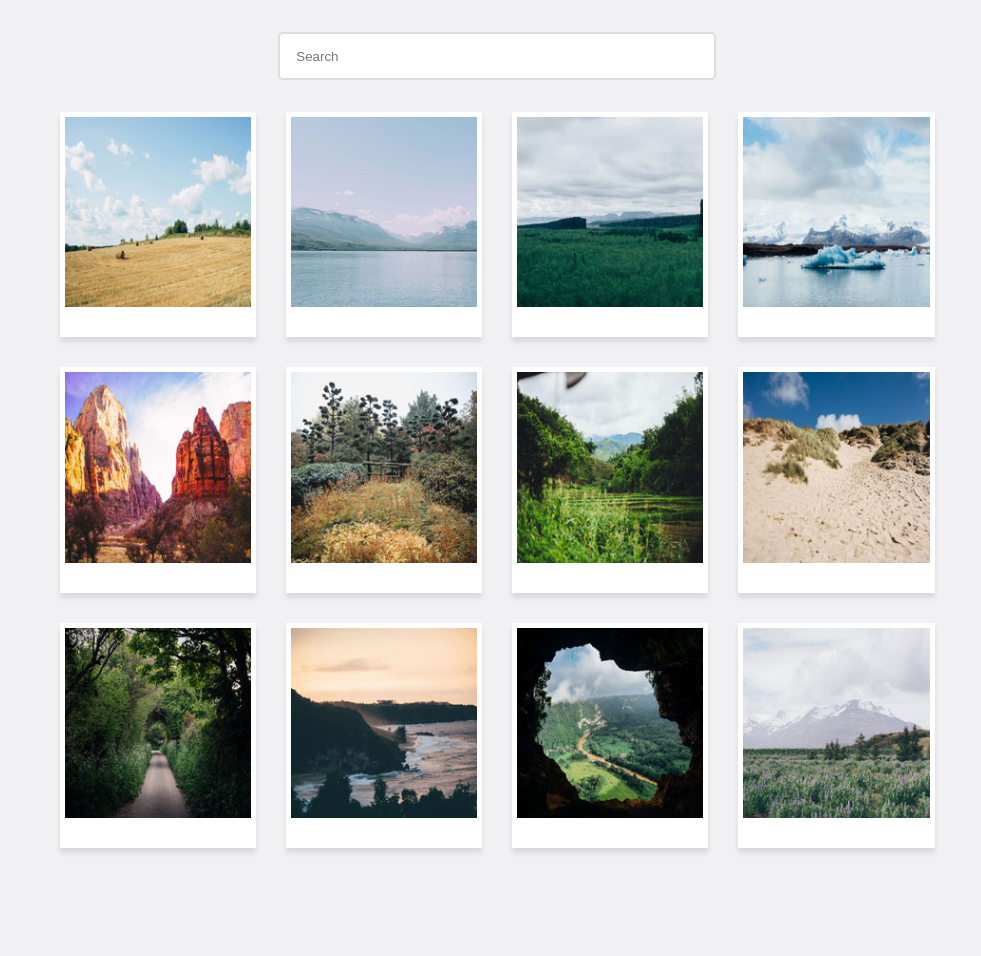
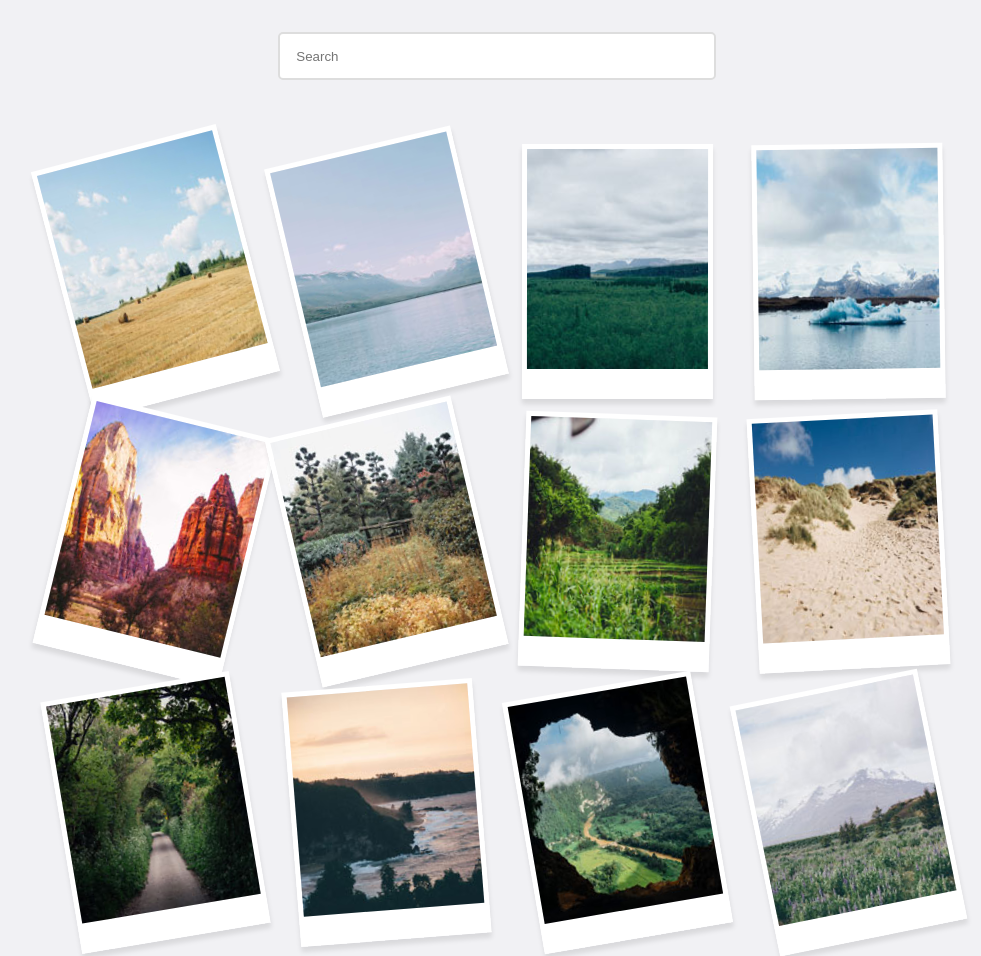
Before and after one commit to nannis91/treehouse-project-5, a plain HTML site: page index.html in a window 1280 px wide. Shown: the whole page, without its empty margins (143-1124 px from the left). Before the commit the page ends 880 px from the top, so only its background shows below. Drawn offline with Linux system fonts and the light colour scheme.

Commit message:
Add fuction to rotate photos

```diff
--- a/css/styles.css
+++ b/css/styles.css
@@ -1,3 +1,5 @@
+--rotation-angle: 0deg;
+
 * {
   box-sizing: border-box;
 }
@@ -27,14 +29,14 @@ main {
 .search {
   display: flex;
   justify-content: center;
-  margin-bottom: 2rem;
+  margin-bottom: 4rem;
 }
 
 .gallery {
   display: grid;
   grid-template-columns: repeat(auto-fill, minmax(min(100%, 20ch), 1fr));
   grid-auto-rows: auto;
-  gap: 30px;
+  gap: 50px;
 }
 
 .gallery img {
@@ -43,13 +45,18 @@ main {
   object-fit: cover;
   border: solid white;
   border-width: 5px 5px 30px 5px;
+  z-index: 0;
+  position: relative;
   box-shadow: 0px 5px 5px 0px rgba(0,0,0,0.1);
+  transform: rotate(var(--rotation-angle));
   transition: transform .3s ease-in-out,
-              box-shadow .3s ease-in-out;
+              box-shadow .3s ease-in-out,
+              z-index .3s ease-in-out;
 }
 
 .gallery img:hover {
-  transform: scale(1.2);
-  box-shadow: 0px 5px 26px 16px rgba(0,0,0,0.1);
-
+transform: rotate(0deg) scale(1.4);
+box-shadow: 0px 5px 26px 16px rgba(0,0,0,0.1);
+z-index: 1;
+position: relative;
 }
--- a/index.html
+++ b/index.html
@@ -15,7 +15,7 @@
 
     <div class="gallery">
         <a href="img/01.jpg" data-caption="I love hay bales. Took this snap on a drive through the countryside past some straw fields.">
-            <img src="img/thumbnails/01.jpg" alt="Hay Bales">
+            <img class="rotate" src="img/thumbnails/01.jpg" alt="Hay Bales">
         </a>
 
         <a href="img/02.jpg" data-caption="The lake was so calm today. We had a great view of the snow on the mountains from here.">
--- a/js/app.js
+++ b/js/app.js
@@ -1,5 +1,6 @@
 // Initialize baguetteBox.js function for Lightbox
 baguetteBox.run('.gallery');
+getRandomRotation();
 
 /**
  * Live search in gallery with search box.
@@ -26,3 +27,20 @@ searchInput.addEventListener('input', function() {
         }
     })
   });
+
+
+  /**
+ * Rotates all images with a random angle
+ */
+
+  function getRandomRotation() {
+    // Gets all images and outs them in an array
+    const images = document.querySelectorAll('img');
+
+    // Takes all items in the array, generates a random number and set number value to a css variable named ---rotation-angle
+    images.forEach(images => {
+          const randomNumber = Math.random() * (15 - -15 + 1) + -15;
+          images.style.setProperty('--rotation-angle', `${randomNumber}deg`);
+      });
+
+    }
```
